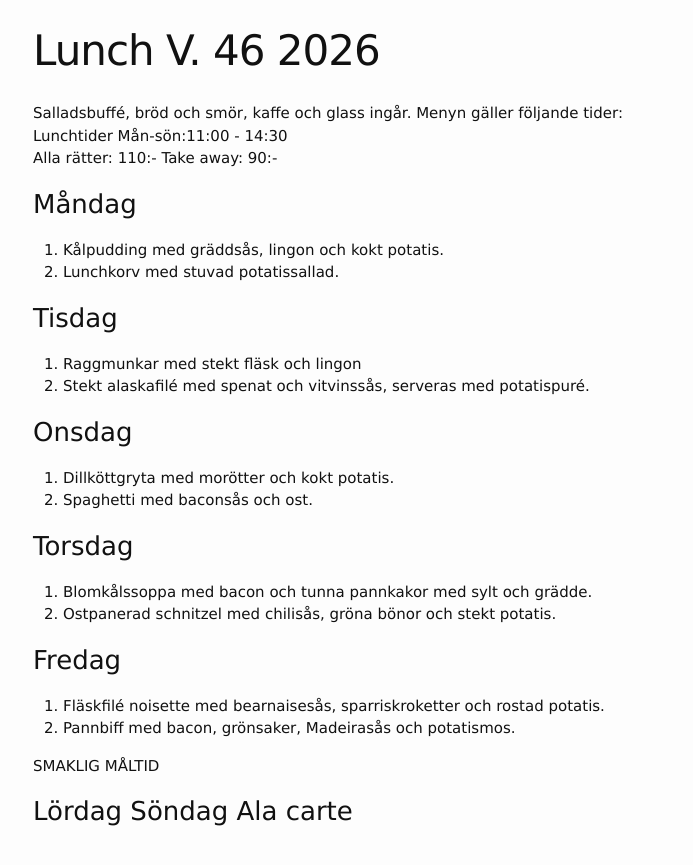
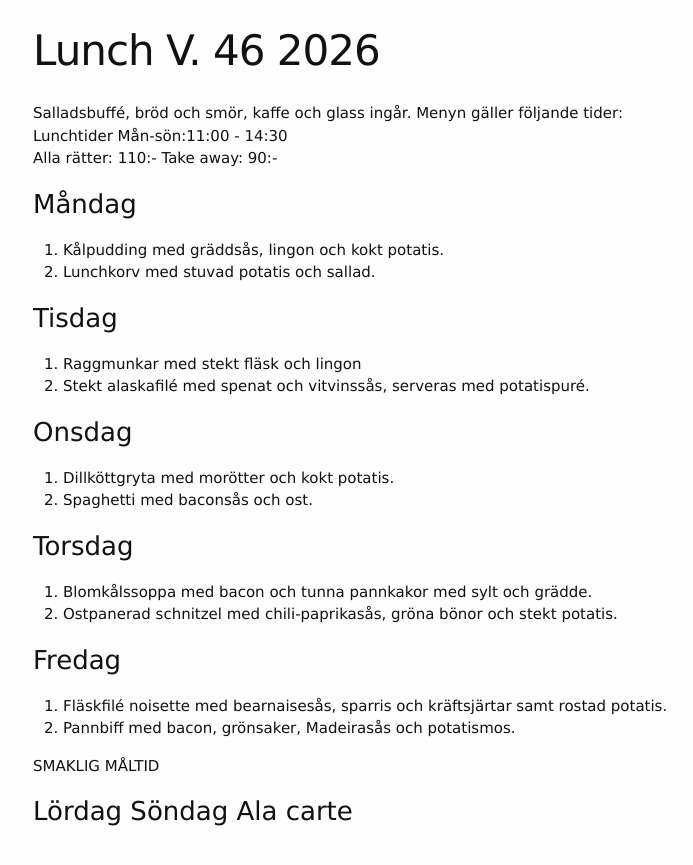
Before and after one commit to FarInn62/farinn62.github.io, a Jekyll site: the page built from lunch.md, in a window 1280 px wide. Shown: the top 865 px of the page, without its empty margins (237-930 px from the left). Built offline with Jekyll 4.4.1, drawn with Linux system fonts in a browser that asks for light colours.

Commit message:
Update lunch.md

```diff
--- a/lunch.md
+++ b/lunch.md
@@ -12,7 +12,7 @@ Alla rätter: 110:- Take away: 90:-
 ### Måndag
 
 1. Kålpudding med gräddsås, lingon och kokt potatis.
-2. Lunchkorv med stuvad potatissallad.
+2. Lunchkorv med stuvad potatis och sallad.
 
 ### Tisdag
 
@@ -27,11 +27,11 @@ Alla rätter: 110:- Take away: 90:-
 ### Torsdag
 
 1. Blomkålssoppa med bacon och tunna pannkakor med sylt och grädde.
-2. Ostpanerad schnitzel med chilisås, gröna bönor och stekt potatis.
+2. Ostpanerad schnitzel med chili-paprikasås, gröna bönor och stekt potatis.
 
 ### Fredag
 
-1.  Fläskfilé noisette med bearnaisesås, sparriskroketter och rostad potatis.
+1.  Fläskfilé noisette med bearnaisesås, sparris och kräftsjärtar samt rostad potatis.
 2.  Pannbiff med bacon, grönsaker, Madeirasås och potatismos.
 
 SMAKLIG MÅLTID
```
